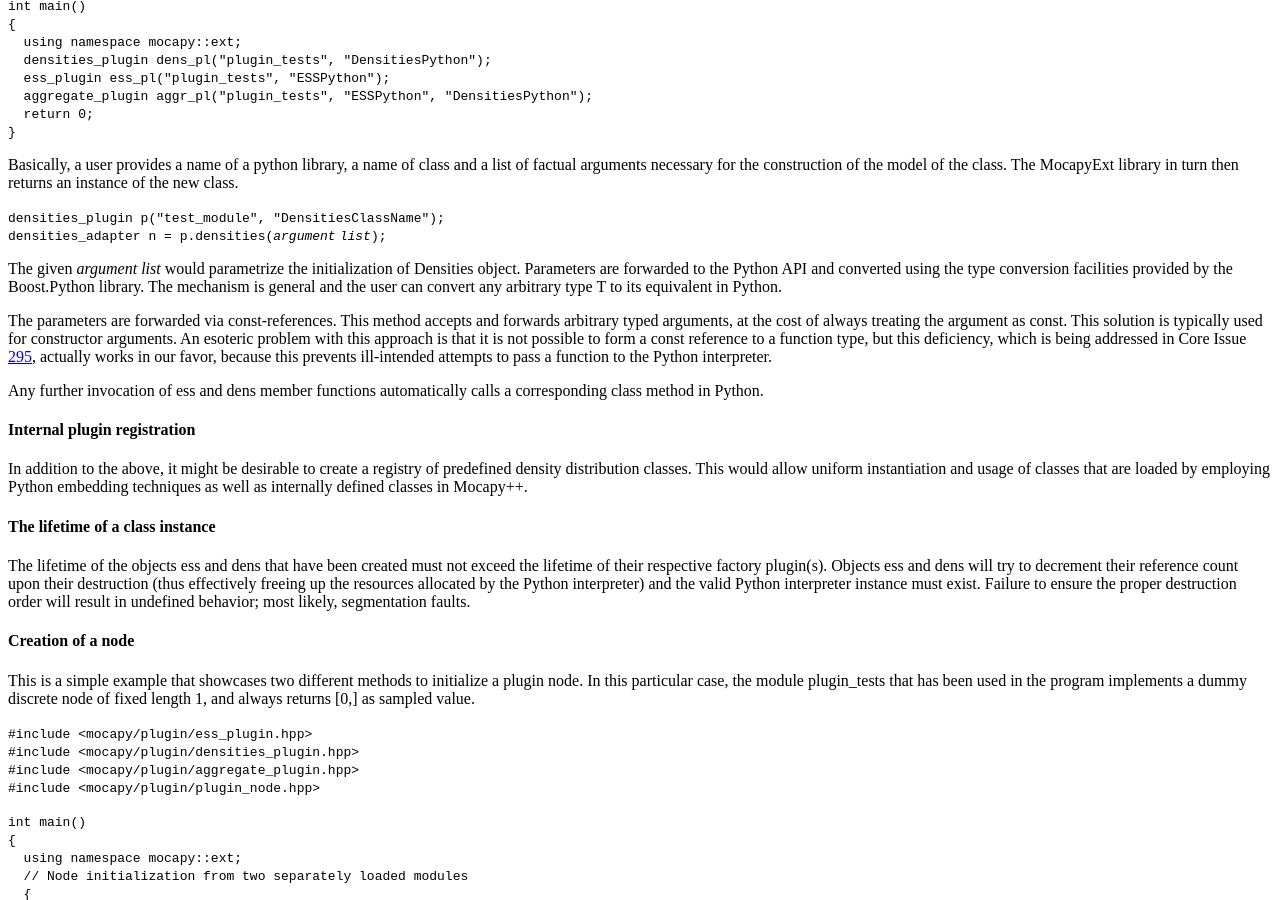
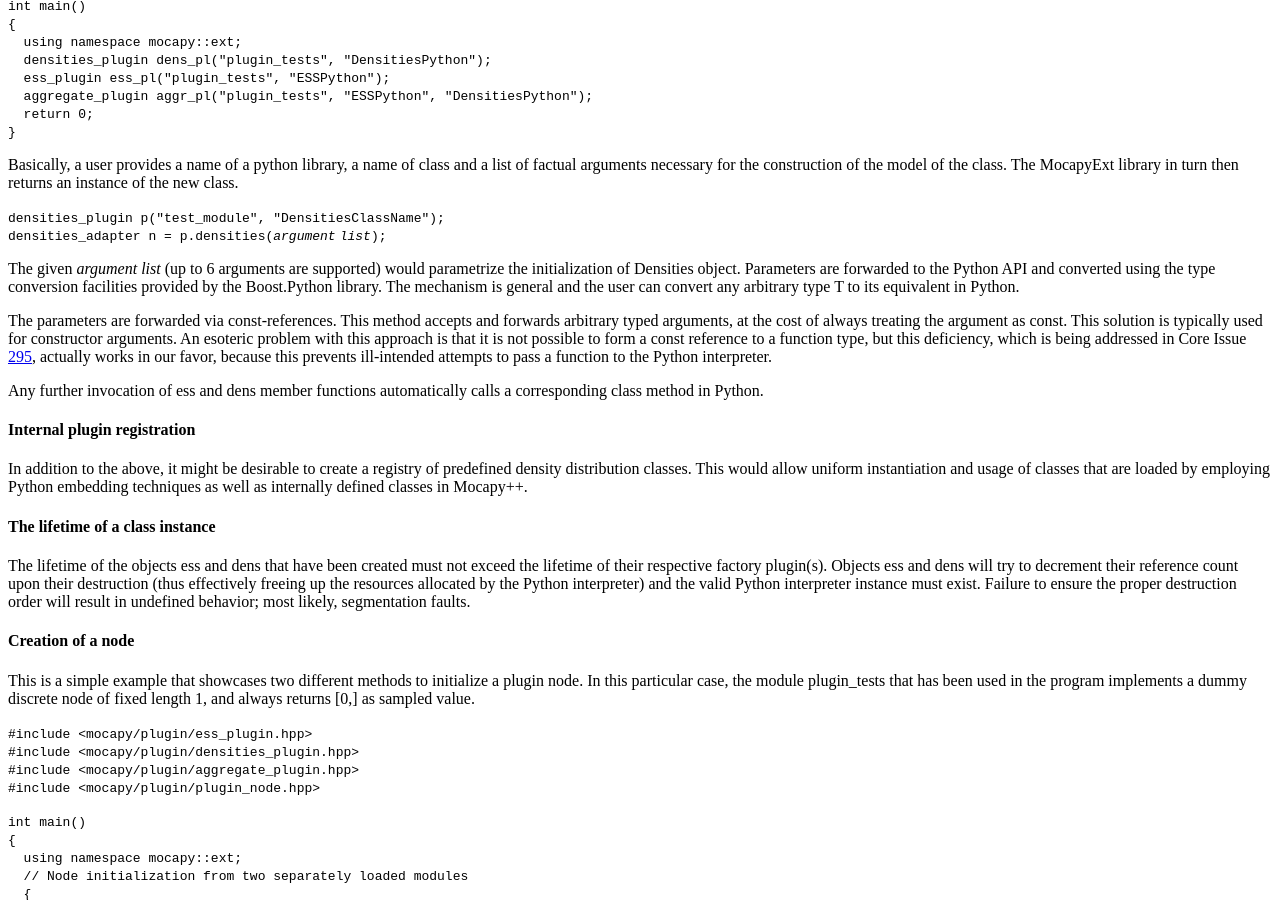
Before and after one commit to biopython/biopython.github.io, a Jekyll site: the page built from wiki/GSOC2011_MocapyExt.md, in a window 1280 px wide and 900 px high, scrolled down 3322 px. Built offline with Jekyll 4.4.1, drawn with Linux system fonts in a browser that asks for light colours.

```diff
--- a/wiki/GSOC2011_MocapyExt.md
+++ b/wiki/GSOC2011_MocapyExt.md
@@ -311,11 +311,12 @@ instance of the new class.
 `densities_plugin p("test_module", "DensitiesClassName");`
 `densities_adapter n = p.densities(`*`argument` `list`*`);`
 
-The given *argument list* would parametrize the initialization of
-Densities object. Parameters are forwarded to the Python API and
-converted using the type conversion facilities provided by the
-Boost.Python library. The mechanism is general and the user can convert
-any arbitrary type T to its equivalent in Python.
+The given *argument list* (up to 6 arguments are supported) would
+parametrize the initialization of Densities object. Parameters are
+forwarded to the Python API and converted using the type conversion
+facilities provided by the Boost.Python library. The mechanism is
+general and the user can convert any arbitrary type T to its equivalent
+in Python.
 
 The parameters are forwarded via const-references. This method accepts
 and forwards arbitrary typed arguments, at the cost of always treating
```
Also changed, not shown: 1 other file.
